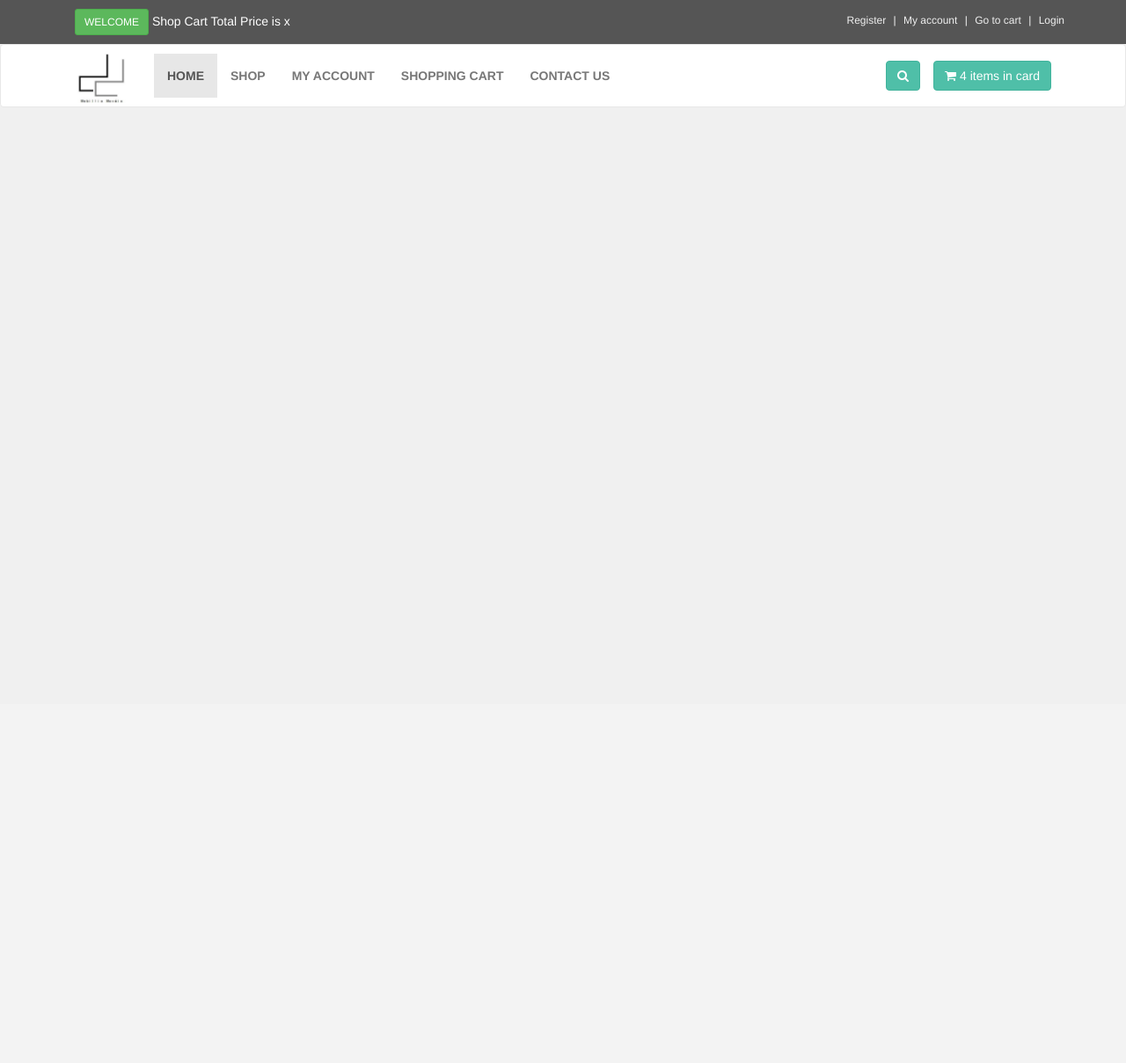
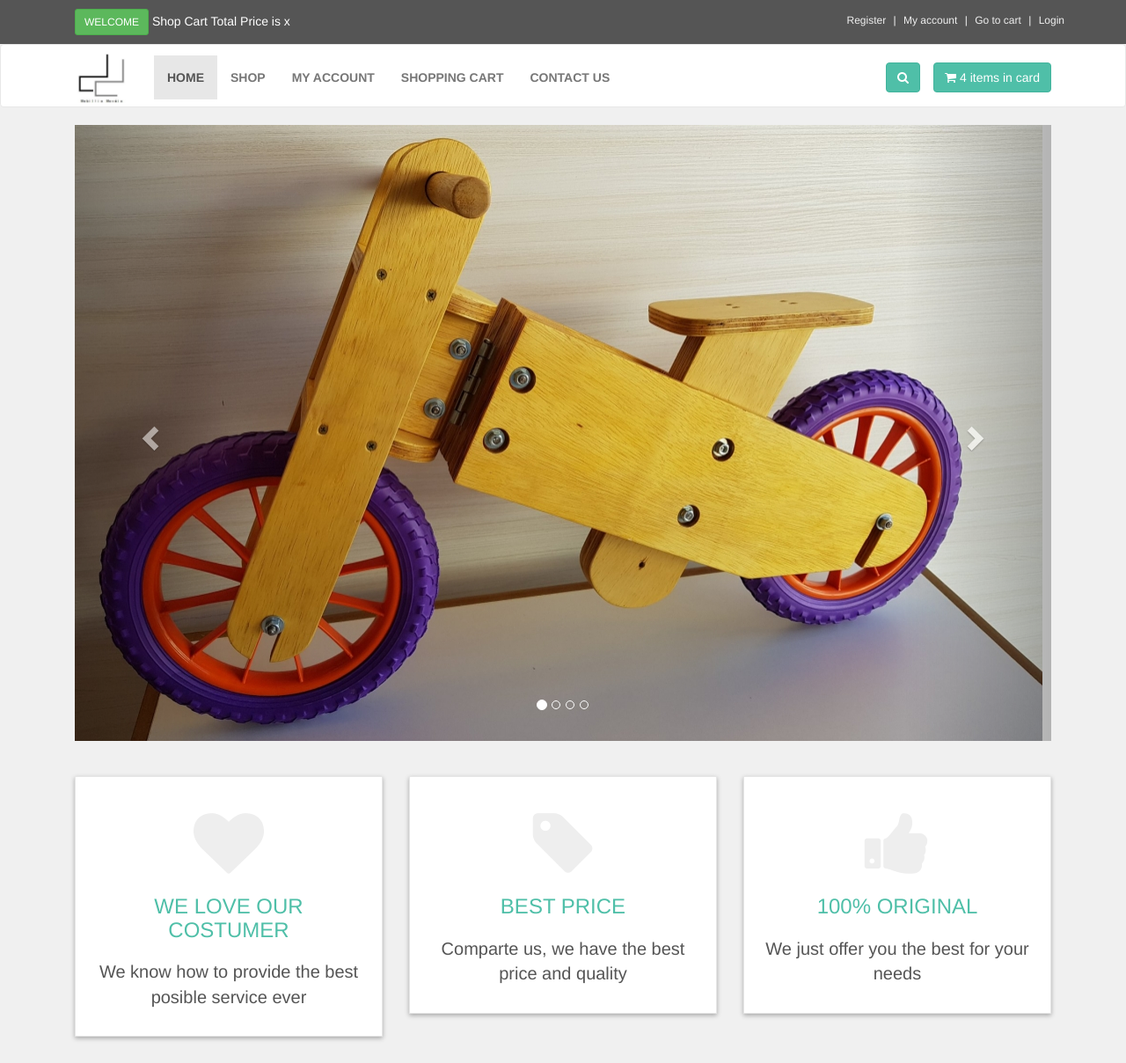
Before and after one commit to amadeusfi/mobillio, a PHP site: page / in a window 1280 px wide. Shown: the whole page at 88% size. Before the commit the page ends 117 px from the top, so only its background shows below. Run offline with PHP 8.4, Linux system fonts and the light colour scheme.

Commit message:
second update

```diff
--- a/index.php
+++ b/index.php
@@ -93,9 +93,13 @@
           <form method="get" action="results.php" class="navbar-form">
             <div class="input-group">
               <input type="text" class="form-control" placeholder="search" name="user_query" required>
+              <!--  begin icon inside searchform  -->
+              <span class="input-group-btn">
                 <button type="submit" name="search" value="search" class="btn btn-primary">
                   <i class="fa fa-search"></i>
                 </button>
+              </span>
+              <!-- end icon inside searchform  -->
             </div>
           </form>
         </div>
@@ -106,6 +110,91 @@
     </div>
   </div>
   <!-- End Navbar -->
+  <!-- Slider -->
+  <div class="container" id="slider">
+    <div class="col-md-12">
+      <!-- Carousel slide start -->
+      <div class="carousel slide" id="myCarousel" data-ride="carousel">
+        <ol class="carousel-indicators">
+          <li class="active" data-target="#myCarousel" data-slide-to="0"></li>
+          <li data-target="#myCarousel" data-slide-to="1"></li>
+          <li data-target="#myCarousel" data-slide-to="2"></li>
+          <li data-target="#myCarousel" data-slide-to="3"></li>
+        </ol>
+        <!-- Carousel inner -->
+        <div class="carousel-inner">
+          <div class="item active">
+            <img src="admin_area/slides_images/bicicleta_2.jpg" alt="Slider Img 1">
+          </div>
+          <div class="item">
+            <img src="admin_area/slides_images/cadmesbambini_1.jpg" alt="Slider Img 2">
+          </div>
+          <div class="item">
+            <img src="admin_area/slides_images/cozinha_5.jpg" alt="Slider Img 3">
+          </div>
+          <div class="item">
+            <img src="admin_area/slides_images/cozinhacor_1.jpg" alt="Slider Img 4">
+          </div>
+        </div>
+        <!-- End Carousel inner -->
+        <!-- Carousel left control -->
+        <a href="#myCarousel" class="left carousel-control" data-slide="prev">
+          <span class="glyphicon glyphicon-chevron-left"></span>
+          <span class="sr-only">Previous</span>
+        </a>
+        <!-- Carousel right control -->
+        <a href="#myCarousel" class="right carousel-control" data-slide="next">
+          <span class="glyphicon glyphicon-chevron-right"></span>
+          <span class="sr-only">Next</span>
+        </a>
+      </div>
+    </div>
+    <!-- End Carousel slide -->
+  </div>
+  <!-- End Slider -->
+  <!-- Advantages -->
+  <div id="advantages">
+    <div class="container">
+      <div class="same-height-row">
+        <div class="col-sm-4">
+          <div class="box same-height">
+            <!-- Icon -->
+            <div class="icon">
+              <i class="fa fa-heart"></i>
+            </div>
+            <!-- End Icon -->
+            <h3><a href="#">We love our costumer</a></h3>
+            <p>We know how to provide the best posible service ever</p>
+          </div>
+        </div>
+        <div class="col-sm-4">
+          <div class="box same-height">
+            <!-- Icon -->
+            <div class="icon">
+              <i class="fa fa-tag"></i>
+            </div>
+            <!-- End Icon -->
+            <h3><a href="#">Best price</a></h3>
+            <p>Comparte us, we have the best price and quality</p>
+          </div>
+        </div>
+        <div class="col-sm-4">
+          <div class="box same-height">
+            <!-- Icon -->
+            <div class="icon">
+              <i class="fa fa-thumbs-up"></i>
+            </div>
+            <!-- End Icon -->
+            <h3><a href="#">100% original</a></h3>
+            <p>We just offer you the best for your needs</p>
+          </div>
+        </div>
+      </div>
+    </div>
+  </div>
+  <!-- End Advantages -->
+
+
   <script type="text/javascript" src="js/jquery-331.min.js"></script>
 
 
--- a/styles/style.css
+++ b/styles/style.css
@@ -1,13 +1,3 @@
-/*
-Template Name     : M-Dev Store
-Author Name       : MrGhie
-Author Email      : mugianto1nd@gmail.com
-Theme URI         : www.m-dev-store.com | localhost/m-dev-store
-Theme Ver         : 1.1
-*/
-
-/* General Styles */
-
 body{
     font-size: 14px;
     line-height: 1.42857143;
@@ -94,7 +84,7 @@ body{
     background: #e7e7e7;
 }
 .padding-nav{
-    padding-top: 10px;
+    padding-top: 1.2rem;
 }
 .btn-primary{
     color: rgb(255, 255, 255);
@@ -115,3 +105,62 @@ body{
 #search .navbar-form .input-group .form-control{
     width: 100%;
 }
+
+#slider {
+    margin-bottom: 40px;
+
+}
+
+/*advantages styles*/
+
+#advantages {
+    text-align: center;
+
+}
+
+#advantages .box {
+    background: #ffffff;
+    margin: 0 0 30px;
+    border: solid 1px #e6e6e6;
+    box-sizing: border-box;
+    padding: 20px;
+    box-shadow: 0px 2px 5px rgba(0,0,0, 0.3);
+
+}
+
+#advantages .box .icon {
+    position: relative;
+    font-size: 80px;
+    width: 100%;
+    text-align: center;
+    top:  auto;
+    left: 0px;
+    height: 100%;
+    float: left;
+    color: #eeeeee;
+    box-sizing: border-box;
+    z-index: 1;
+}
+
+#advantages .box h3 {
+    position: relative;
+    margin: 0 0 20px;
+    font-weight: 300;
+    text-transform: uppercase;
+    z-index: 2;
+}
+
+#advantages .box h3 a {
+    color: #4fbfa8;
+}
+
+#advantages .box h3 a:hover {
+    text-decoration: none;
+}
+
+#advantages .box p{
+ position: relative;
+ z-index: 2;
+ color: #555555;
+ font-size: 2rem;
+}
```
Also changed, not shown: admin_area/slides_images/bicicleta_2.jpg (added), admin_area/slides_images/cadmesbambini_1.jpg (added), admin_area/slides_images/cozinha_5.jpg (added), admin_area/slides_images/cozinhacor_1.jpg (added).
